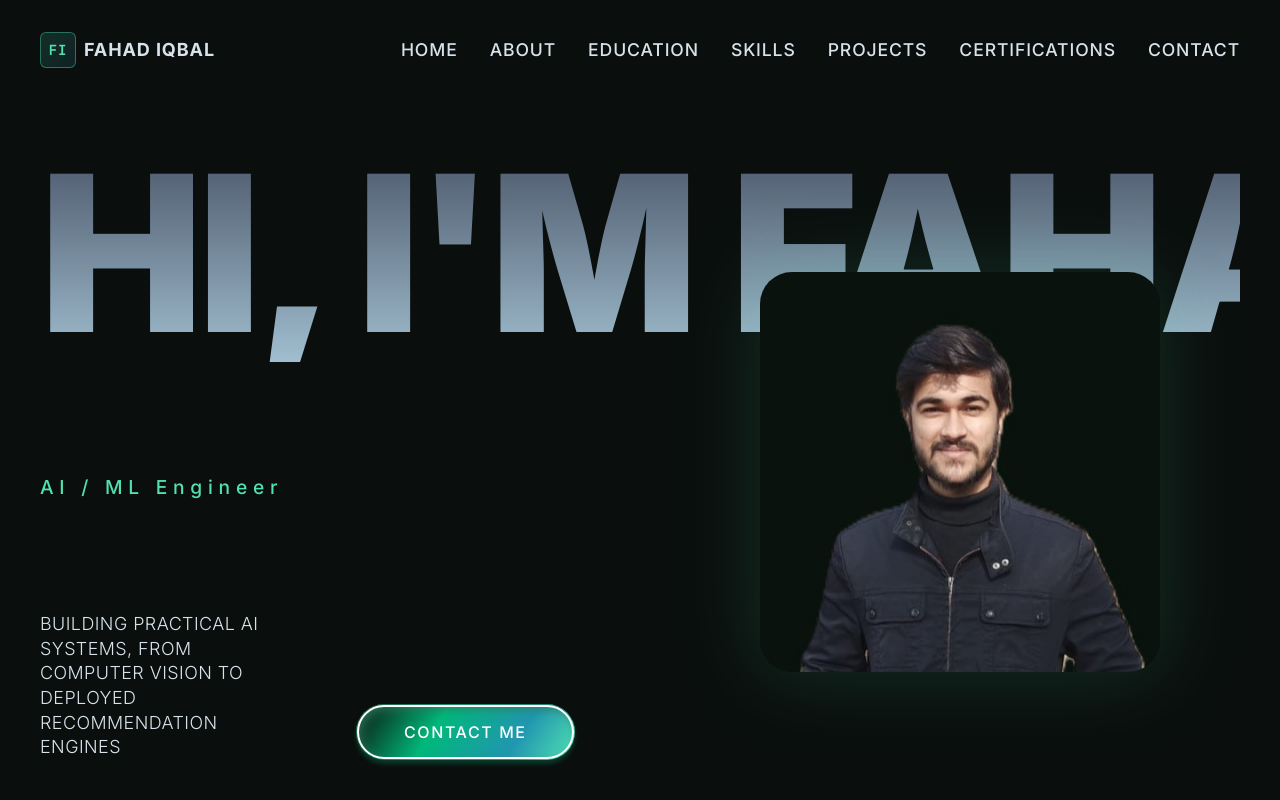
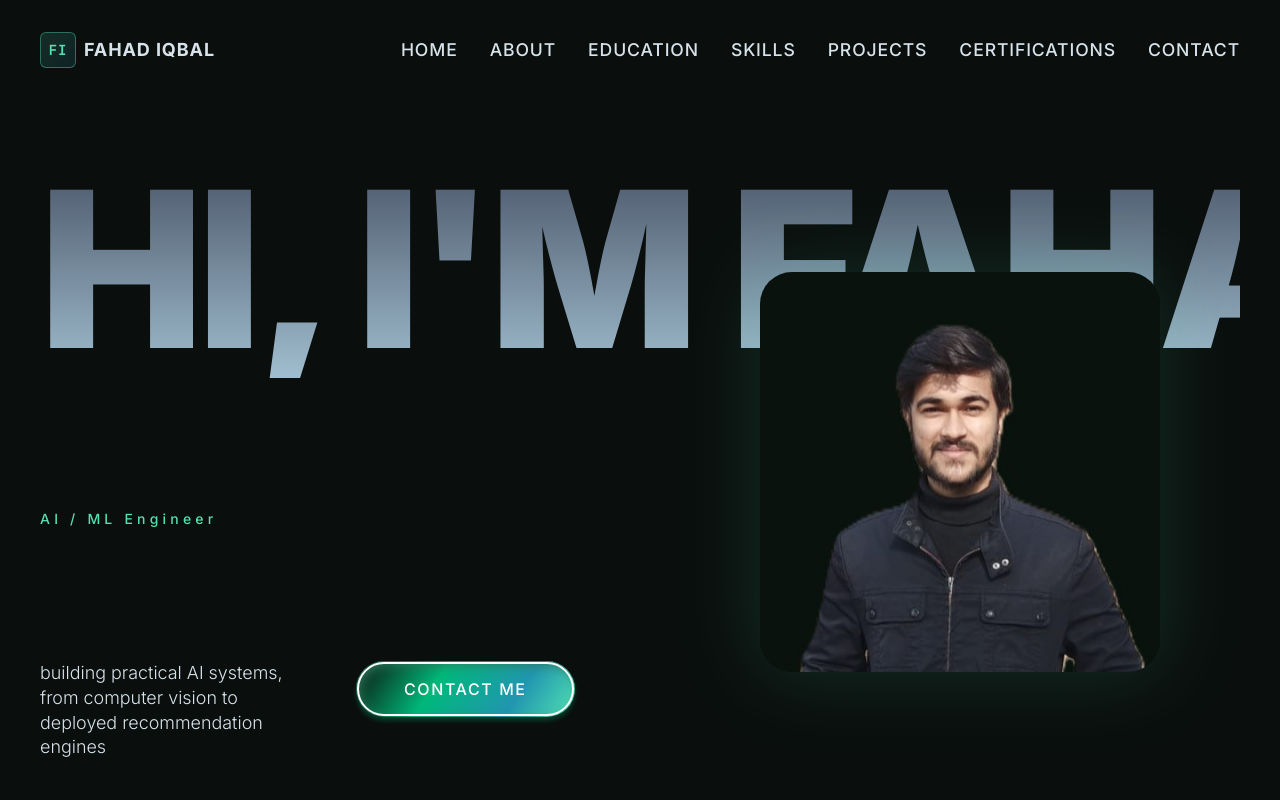
Before and after one commit to fahadiqbal1175/FahadPortfolio, a React (Vite) app: page / in a window 1280 px wide. Shown: the top 800 px of the page. Built offline with nearby package versions, Linux system fonts and the light colour scheme; the HTML template or start-up script is replaced by a standard one.

Commit message:
fix: resolve 20 usability audit issues

```diff
--- a/src/App.tsx
+++ b/src/App.tsx
@@ -37,7 +37,7 @@ export default function App() {
       <ContactSection />
 
       <footer className="border-t border-[#D7E2EA]/10 bg-[#07100c] px-5 py-12 sm:px-8 sm:py-14 md:px-10">
-        <div className="mx-auto grid max-w-7xl gap-10 lg:grid-cols-[1.2fr_1fr_1fr] lg:gap-16">
+        <div className="mx-auto grid max-w-5xl gap-10 lg:grid-cols-[1.4fr_1fr_1fr] lg:gap-10">
           <div className="min-w-0">
             <a href="#hero" className="inline-flex items-center gap-3 text-[#D7E2EA] focus:outline-none focus:ring-2 focus:ring-[#52E2B1]">
               <span className="flex h-11 w-11 items-center justify-center rounded-full border border-[#52E2B1]/60 font-black text-[#52E2B1]" aria-hidden="true">FI</span>
--- a/src/components/ProjectVisual.tsx
+++ b/src/components/ProjectVisual.tsx
@@ -78,8 +78,8 @@ export default function ProjectVisual({ variant, name }: ProjectVisualProps) {
     >
       <div className="absolute inset-0 -z-10 bg-gradient-to-br from-white/10 via-transparent to-black/25" />
       <div className="transition-transform duration-500 group-hover:scale-105">{visual}</div>
-      <div className="pointer-events-none absolute inset-x-0 bottom-0 bg-gradient-to-t from-black/75 via-black/45 to-transparent px-4 pb-4 pt-12 sm:px-6 sm:pb-5">
-        <span className="block max-w-full break-words text-center text-lg font-black leading-tight text-white [text-shadow:0_2px_8px_rgba(0,0,0,0.9)] sm:text-2xl">{name}</span>
+      <div className="pointer-events-none absolute inset-x-0 bottom-0 bg-gradient-to-t from-black/75 via-black/45 to-transparent px-4 pb-5 pt-14 sm:px-6 sm:pb-5">
+        <span className="block max-w-full break-words text-center text-lg font-black leading-snug text-white [text-shadow:0_2px_8px_rgba(0,0,0,0.9)] sm:text-2xl">{name}</span>
       </div>
     </div>
   )
--- a/src/data/projects.ts
+++ b/src/data/projects.ts
@@ -135,7 +135,7 @@ export const projects: Project[] = [
     visualVariant: 'wellpulse',
     links: [
       { href: 'https://github.com/fahadiqbal1175/wellpulse_ml_project', label: 'GitHub' },
-      { label: 'Live Demo — Coming Soon', disabled: true },
+      { label: 'Coming Soon', disabled: true },
     ],
     media: {
       alt: 'WellPulse project artwork',
--- a/src/index.css
+++ b/src/index.css
@@ -17,15 +17,12 @@ html, body, #root {
 }
 
 :root {
-  --text-label: clamp(0.75rem, 1vw, 0.875rem);
-  --text-body: clamp(1rem, 1.25vw, 1.125rem);
-  --text-body-lg: clamp(1.125rem, 1.8vw, 1.35rem);
+  --text-sm: clamp(0.75rem, 1.2vw, 0.875rem);
+  --text-base: clamp(0.938rem, 1.4vw, 1.125rem);
+  --text-lg: clamp(1.125rem, 1.8vw, 1.35rem);
+  --text-xl: clamp(1rem, 2.2vw, 2.1rem);
   --text-section-heading: clamp(3rem, 8vw, 112px);
-  --text-hero-subtitle: clamp(0.75rem, 1.5vw, 1.2rem);
-  --text-hero-support: clamp(0.875rem, 1.4vw, 1.35rem);
   --text-skill-number: clamp(3rem, 10vw, 140px);
-  --text-skill-title: clamp(1rem, 2.2vw, 2.1rem);
-  --text-skill-body: clamp(0.875rem, 1.6vw, 1.25rem);
   --radius-surface: 40px;
   --radius-card: 32px;
   --radius-control: 12px;
@@ -45,11 +42,11 @@ body {
 }
 
 .body-copy {
-  font-size: var(--text-body);
+  font-size: var(--text-base);
 }
 
 .body-copy-lg {
-  font-size: var(--text-body-lg);
+  font-size: var(--text-lg);
 }
 
 .rounded-surface {
--- a/src/sections/HeroSection.tsx
+++ b/src/sections/HeroSection.tsx
@@ -12,7 +12,7 @@ export default function HeroSection() {
       <Navbar />
 
       {/* Main content: flex-1, relative for portrait positioning */}
-      <div className="flex-1 relative flex flex-col justify-between px-6 pt-24 sm:pt-28 md:px-10 md:pt-32">
+      <div className="flex-1 relative flex flex-col justify-between px-6 pt-28 sm:pt-32 md:px-10 md:pt-36">
 
         {/* Massive heading */}
         <FadeIn delay={0.15} y={40}>
@@ -25,7 +25,7 @@ export default function HeroSection() {
 
         {/* Subtitle */}
         <FadeIn delay={0.25} y={20}>
-          <p className="text-[#52E2B1] tracking-[0.3em] font-medium" style={{ fontSize: 'var(--text-hero-subtitle)' }}>
+          <p className="text-[#52E2B1] tracking-[0.3em] font-medium" style={{ fontSize: 'var(--text-sm)' }}>
             AI / ML Engineer
           </p>
         </FadeIn>
@@ -33,18 +33,18 @@ export default function HeroSection() {
         {/* Bottom bar */}
         <div className="flex flex-col items-start gap-5 pb-7 sm:flex-row sm:items-end sm:gap-10 sm:pb-8 md:gap-14 md:pb-10">
           <FadeIn delay={0.35} y={20}>
-            <p className="text-[#D7E2EA] font-light uppercase tracking-wide leading-snug max-w-[220px] md:max-w-[260px]" style={{ fontSize: 'var(--text-hero-support)' }}>
+            <p className="text-[#D7E2EA] font-light tracking-normal leading-snug max-w-[220px] md:max-w-[260px]" style={{ fontSize: 'var(--text-base)' }}>
               building practical AI systems, from computer vision to deployed recommendation engines
             </p>
           </FadeIn>
 
-          <FadeIn delay={0.5} y={20}>
+          <FadeIn delay={0.5} y={20} className="self-start">
             <ContactButton />
           </FadeIn>
         </div>
 
         {/* Centered magnetic portrait */}
-        <FadeIn delay={0.6} y={30} className="absolute left-1/2 -translate-x-1/2 z-10 top-1/2 -translate-y-1/2 sm:top-auto sm:translate-y-0 sm:bottom-0 pointer-events-auto">
+        <FadeIn delay={0.6} y={30} className="absolute left-1/2 -translate-x-1/2 z-0 top-1/2 -translate-y-1/2 sm:top-auto sm:translate-y-0 sm:bottom-0 pointer-events-auto">
           <Magnet padding={120} strength={3}>
             <img
               src={avatarImg}
--- a/src/sections/MarqueeSection.tsx
+++ b/src/sections/MarqueeSection.tsx
@@ -32,6 +32,7 @@ export default function MarqueeSection() {
     <section
       ref={sectionRef}
       className="bg-[#0A0F0D] pt-24 sm:pt-32 md:pt-40 pb-10 overflow-hidden flex flex-col gap-3"
+      aria-hidden="true"
     >
       {/* Row 1 */}
       <div
@@ -44,7 +45,7 @@ export default function MarqueeSection() {
         {row1.map((label, index) => (
           <div
             key={`r1-${index}`}
-            className="flex-shrink-0 w-[320px] h-[200px] rounded-2xl bg-[#111A17] border border-[#52E2B1]/20 flex items-center justify-center relative overflow-hidden"
+            className="flex-shrink-0 w-[280px] h-[160px] rounded-2xl bg-[#111A17] border border-[#52E2B1]/20 flex items-center justify-center relative overflow-hidden"
           >
             <div className="absolute inset-0 bg-gradient-to-br from-[#52E2B1]/5 to-[#47C8FF]/5" />
             <span className="text-[#D7E2EA] font-mono text-lg font-bold uppercase relative z-10">
@@ -65,7 +66,7 @@ export default function MarqueeSection() {
         {row2.map((label, index) => (
           <div
             key={`r2-${index}`}
-            className="flex-shrink-0 w-[320px] h-[200px] rounded-2xl bg-[#111A17] border border-[#52E2B1]/20 flex items-center justify-center relative overflow-hidden"
+            className="flex-shrink-0 w-[280px] h-[160px] rounded-2xl bg-[#111A17] border border-[#52E2B1]/20 flex items-center justify-center relative overflow-hidden"
           >
             <div className="absolute inset-0 bg-gradient-to-br from-[#52E2B1]/5 to-[#47C8FF]/5" />
             <span className="text-[#D7E2EA] font-mono text-lg font-bold uppercase relative z-10">
--- a/src/sections/ProjectsSection.tsx
+++ b/src/sections/ProjectsSection.tsx
@@ -16,7 +16,7 @@ function ProjectLinks({ project }: { project: Project }) {
   return (
     <div className="flex flex-wrap items-center gap-3">
       {project.links.map((link) => link.disabled ? (
-        <span key={link.label} aria-disabled="true" className="cursor-not-allowed rounded-full border-2 border-[#D7E2EA]/25 px-5 py-3 text-xs font-bold uppercase tracking-[0.14em] text-[#D7E2EA]/40 sm:px-6 sm:py-3">{link.label}</span>
+        <span key={link.label} aria-disabled="true" className="cursor-not-allowed rounded-full border-2 border-[#D7E2EA]/25 px-5 py-3 text-xs font-bold tracking-[0.14em] text-[#D7E2EA]/40 sm:px-6 sm:py-3">{link.label}</span>
       ) : (
         <GhostButton key={link.label} href={link.href} label={link.label} className="px-5 py-3 text-xs sm:px-6 sm:py-3" />
       ))}
@@ -41,8 +41,8 @@ function ProjectCard({ project }: { project: Project }) {
           <h3 className="max-w-full break-words text-3xl font-bold uppercase leading-tight text-[#D7E2EA] sm:text-4xl">{project.name}</h3>
           <p className="mt-4 max-w-prose text-base leading-7 text-[#D7E2EA]/65">{project.description}</p>
         </div>
-        <div className="flex flex-wrap items-center gap-3">
-          <a href={`#project/${project.slug}`} className="rounded-full bg-[#52E2B1] px-5 py-3 text-sm font-bold uppercase tracking-[0.14em] text-[#0A0F0D] transition-transform hover:-translate-y-0.5 focus:outline-none focus:ring-2 focus:ring-[#52E2B1] focus:ring-offset-2 focus:ring-offset-[#0A0F0D]">View Details</a>
+        <div className="flex flex-col items-start gap-3 sm:flex-row sm:flex-wrap sm:items-center">
+          <a href={`#project/${project.slug}`} className="rounded-full bg-[#52E2B1] px-6 py-3 text-sm sm:px-8 sm:py-3.5 sm:text-base font-bold uppercase tracking-[0.14em] text-[#0A0F0D] transition-transform hover:-translate-y-0.5 focus:outline-none focus:ring-2 focus:ring-[#52E2B1] focus:ring-offset-2 focus:ring-offset-[#0A0F0D]">View Details</a>
           <ProjectLinks project={project} />
         </div>
       </div>
--- a/src/sections/SkillsSection.tsx
+++ b/src/sections/SkillsSection.tsx
@@ -21,14 +21,14 @@ export default function SkillsSection() {
               </div>
               <div className="flex flex-col gap-2">
                 <h3
-                  className="font-medium uppercase text-[#0A0F0D]"
-                  style={{ fontSize: 'var(--text-skill-title)' }}
+                  className="font-medium text-[#0A0F0D]"
+                  style={{ fontSize: 'var(--text-xl)' }}
                 >
                   {skill.name}
                 </h3>
                 <p
                   className="font-light text-[#0A0F0D] leading-relaxed max-w-2xl opacity-60"
-                  style={{ fontSize: 'var(--text-skill-body)' }}
+                  style={{ fontSize: 'var(--text-base)' }}
                 >
                   {skill.description}
                 </p>
```
Also changed, not shown: src/sections/CertificationsSection.tsx (+9 -8 lines), src/sections/ContactSection.tsx (+11 -11 lines).
